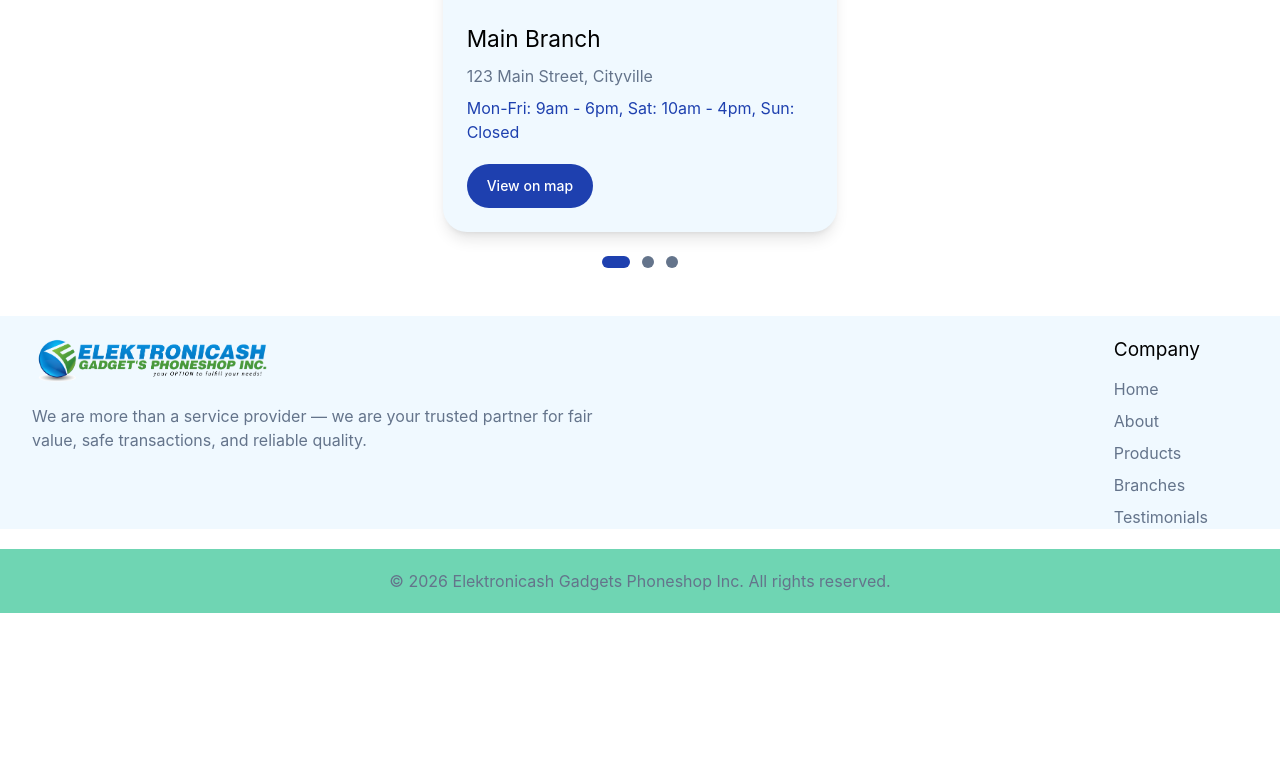
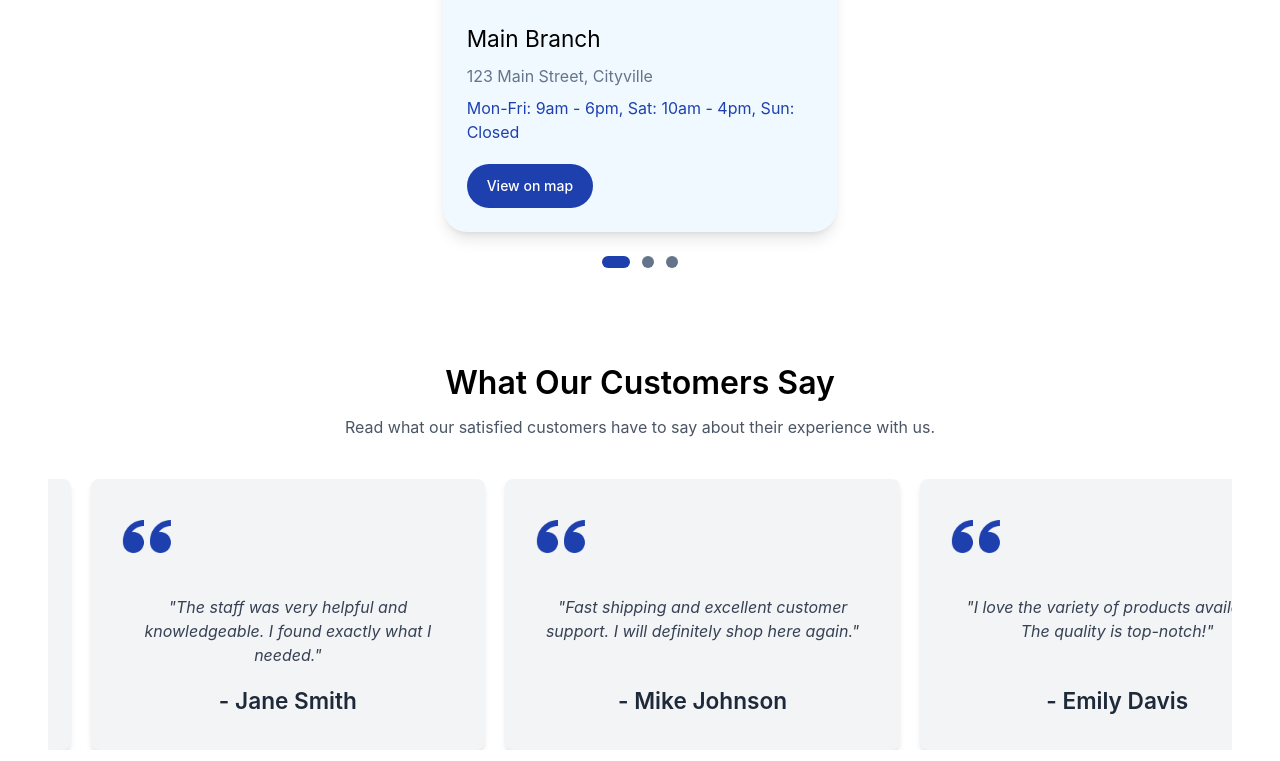
Before and after one commit to Muelvzz/elektronicash, a React app in the folder frontend/: page / in a window 1280 px wide. Shown: the part 2036-2797 px from the top of the page. Before the commit the page ends 2649 px from the top, so only its background shows below. Built offline with nearby package versions, Linux system fonts and the light colour scheme; the HTML template or start-up script is replaced by a standard one.

Commit message:
Testimonials Section

```diff
--- a/frontend/src/App.jsx
+++ b/frontend/src/App.jsx
@@ -3,6 +3,7 @@ import Hero from "./components/Hero";
 import AboutUs from "./components/AboutUs";
 import ProductCategory from "./components/ProductCategory";
 import Branches from "./components/Branches";
+import Testimonials from "./components/Testimonials";
 import Footer from "./components/Footer";
 
 import { HomePageProvider } from "./context/HomePageContext";
@@ -18,6 +19,7 @@ export default function App() {
           <AboutUs />
           <ProductCategory />
           <Branches />
+          <Testimonials />
         </main>
         <Footer />
       </HomePageProvider>
--- a/frontend/src/components/Nav.jsx
+++ b/frontend/src/components/Nav.jsx
@@ -6,7 +6,7 @@ export default function Nav() {
     const hoverVariable = "hover:bg-(--primary-color) duration-300 ease-in-out hover:opacity-90 rounded-md py-2";
 
     return (
-        <nav className="bg-white text-(--white-color) py-4 px-6 md:px-12 flex justify-between md:grid md:grid-cols-3 sticky top-0 shadow-[0_1px_10px_2px_rgba(0,0,0,0.35)] ">
+        <nav className="bg-white text-(--white-color) py-4 px-6 md:px-12 flex justify-between md:grid md:grid-cols-3 sticky top-0 shadow-[0_1px_10px_2px_rgba(0,0,0,0.35)] z-100">
             <img src="logo.png" alt="Logo" className="h-8" />
 
             <ul className="hidden md:flex gap-4 items-center md:justify-center">
--- /dev/null
+++ b/frontend/src/components/Testimonials.jsx
@@ -0,0 +1,44 @@
+import { HomePageContext } from "../context/HomePageContext";
+
+export default function Testimonials() {
+  const { homepage: { testimonials } } = HomePageContext();
+  const testimonialList = testimonials?.testimonialList || [];
+
+  if (!testimonialList.length) {
+    return null;
+  }
+
+  const duplicatedList = [...testimonialList, ...testimonialList];
+
+  return (
+    <section className="flex flex-col justify-center items-center text-center px-4 py-12">
+      <div className="w-full md:w-2/3 lg:w-3/5 mb-10">
+        <h1 className="text-3xl font-semibold mb-3">{testimonials.title}</h1>
+        <p className="text-gray-600">{testimonials.content}</p>
+      </div>
+
+      <div className="w-full overflow-hidden">
+        <div className="carousel-track flex gap-5">
+          {duplicatedList.map((testimonial, index) => (
+            <div
+              key={index}
+              className="shrink-0 w-full md:w-1/2 lg:w-1/3 flex flex-col gap-y-5 bg-gray-100 p-8 rounded-lg shadow-md"
+            >
+              <div className="flex mb-4">
+                <img src="/quotes.png" alt="Quotes Logo" className="w-12" />
+              </div>
+              <div className="grow flex flex-col justify-between">
+                <p className="text-gray-700 text-center text-base">
+                  <i>"{testimonial.feedback}"</i>
+                </p>
+                <h3 className="text-lg font-semibold text-gray-800 mt-4">
+                  - {testimonial.name}
+                </h3>
+              </div>
+            </div>
+          ))}
+        </div>
+      </div>
+    </section>
+  );
+}
--- a/frontend/src/index.css
+++ b/frontend/src/index.css
@@ -74,3 +74,20 @@ a:hover {
   --font-body: "Inter", sans-serif;
   --font-label: "Inter", sans-serif;
 }
+
+@keyframes scroll {
+  0% {
+    transform: translateX(0);
+  }
+  100% {
+    transform: translateX(calc(-50% - 20px));
+  }
+}
+
+.carousel-track {
+  animation: scroll 10s linear infinite;
+}
+
+.carousel-track:hover {
+  animation-play-state: paused;
+}
--- a/frontend/src/info/homepage.json
+++ b/frontend/src/info/homepage.json
@@ -111,5 +111,35 @@
         "maplink": "https://www.google.com/maps/place/789+Uptown+Road,+Cityville"
       }
     ]
+  },
+  "testimonials": {
+    "title": "What Our Customers Say",
+    "content": "Read what our satisfied customers have to say about their experience with us.",
+    "testimonialList": [
+      {
+        "name": "John Doe",
+        "feedback": "Great service and high-quality products! I highly recommend this shop."
+      },
+      {
+        "name": "Jane Smith",
+        "feedback": "The staff was very helpful and knowledgeable. I found exactly what I needed."
+      },
+      {
+        "name": "Mike Johnson",
+        "feedback": "Fast shipping and excellent customer support. I will definitely shop here again."
+      },
+      {
+        "name": "Emily Davis",
+        "feedback": "I love the variety of products available. The quality is top-notch!"
+      },
+      {
+        "name": "David Wilson",
+        "feedback": "The best electronics store I've ever visited. Highly recommended!"
+      },
+      {
+        "name": "Sarah Brown",
+        "feedback": "I had a great experience shopping here. The staff was friendly and helpful."
+      }
+    ]
   }
 }
```
Also changed, not shown: frontend/public/quotes.png (added).
